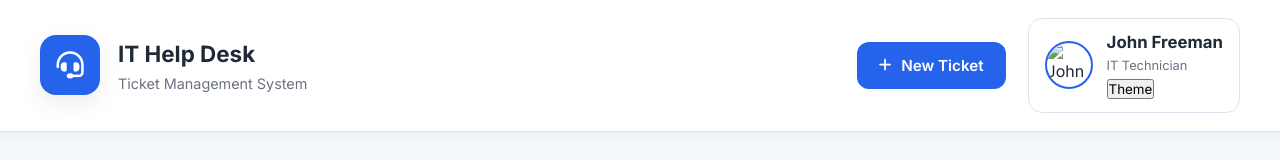
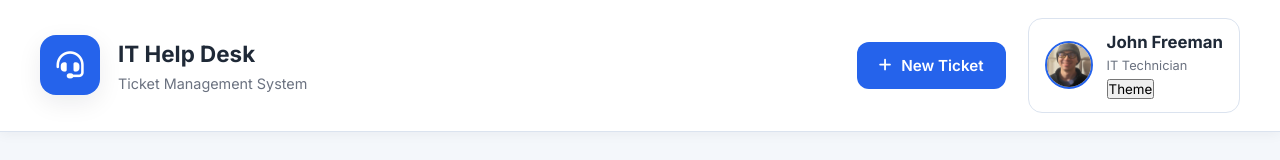
Before and after one commit to johnernestfreeman-prog/it-ticket-system, a website: page docs/index.html in a window 1280 px wide. Shown: the top 160 px of the page. Drawn offline with Linux system fonts and the light colour scheme; the site is published under a folder, as on GitHub Pages, so addresses that start at the root find nothing; no server answers.

Commit message:
fix image path for GitHub pages

```diff
--- a/docs/index.html
+++ b/docs/index.html
@@ -66,7 +66,7 @@
                 <div class="profile">
 
                     <div class="avatar">
-                       <img src="/image/myface.jpeg" alt="John Freeman">
+                       <img src="image/myface.jpeg" alt="John Freeman">
 
                         JF
 
```
Also changed, not shown: docs/image/myface.jpeg (renamed from image/myface.jpeg).
